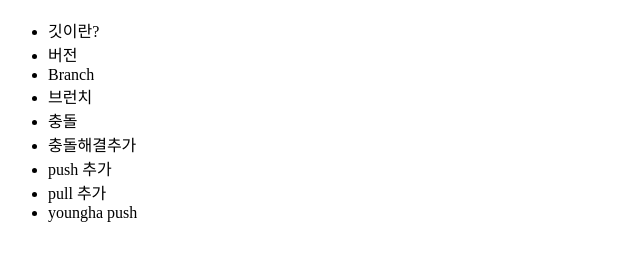
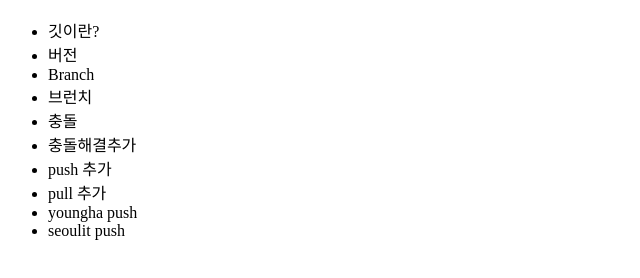
Before and after one commit to youngha7/sourcetree_exam, a plain HTML site: page index.html in a window 1280 px wide. Shown: the part 48-326 px from the top of the page, without its empty margins (0-640 px from the left). Drawn offline with Linux system fonts and the light colour scheme.

Commit message:
seoulit push add

```diff
--- a/index.html
+++ b/index.html
@@ -16,6 +16,7 @@
             <li>push 추가</li>
             <li>pull 추가</li>
             <li>youngha push</li>
+            <li>seoulit push</li>
         </ul>
     </body>
 </html>
```
